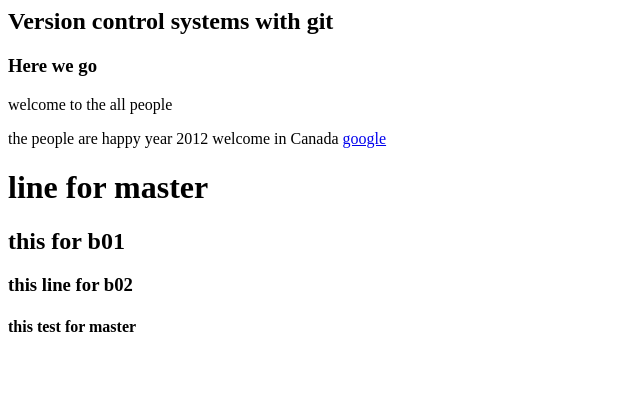
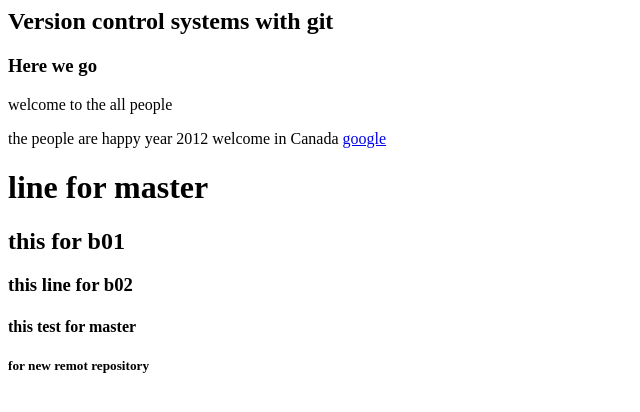
Before and after one commit to Amer-Al-Trabulsi/new.project, a plain HTML site: page page1.html in a window 1280 px wide. Shown: the whole page, without its empty margins (0-640 px from the left). Drawn offline with Linux system fonts and the light colour scheme.

Commit message:
this line to remot

```diff
--- a/page1.html
+++ b/page1.html
@@ -16,6 +16,7 @@
         <h3> this line for b02</h3>
 
         <h4> this test for master</h4>
+        <h5> for new remot repository</h5>
 
 
 
```
